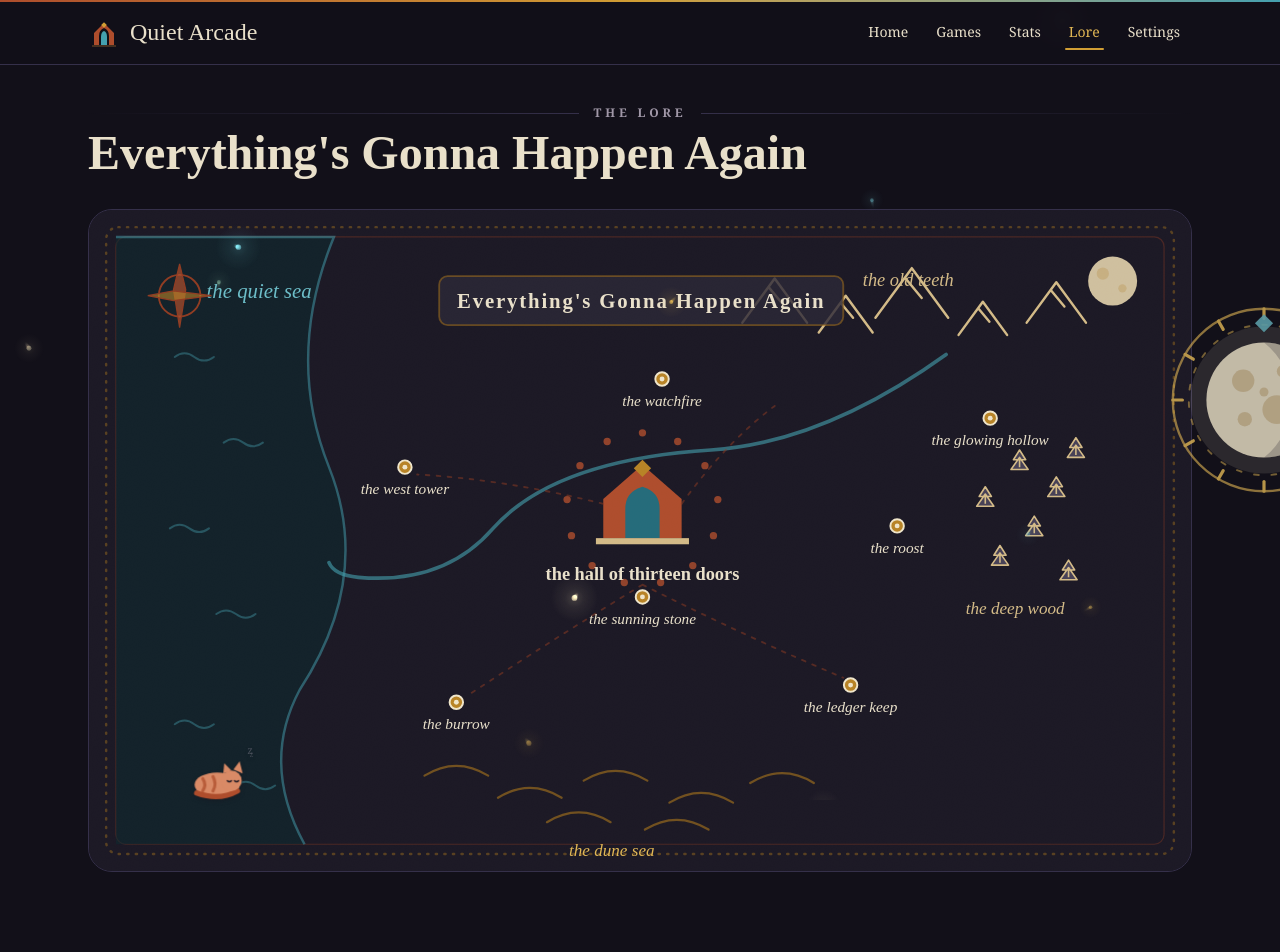
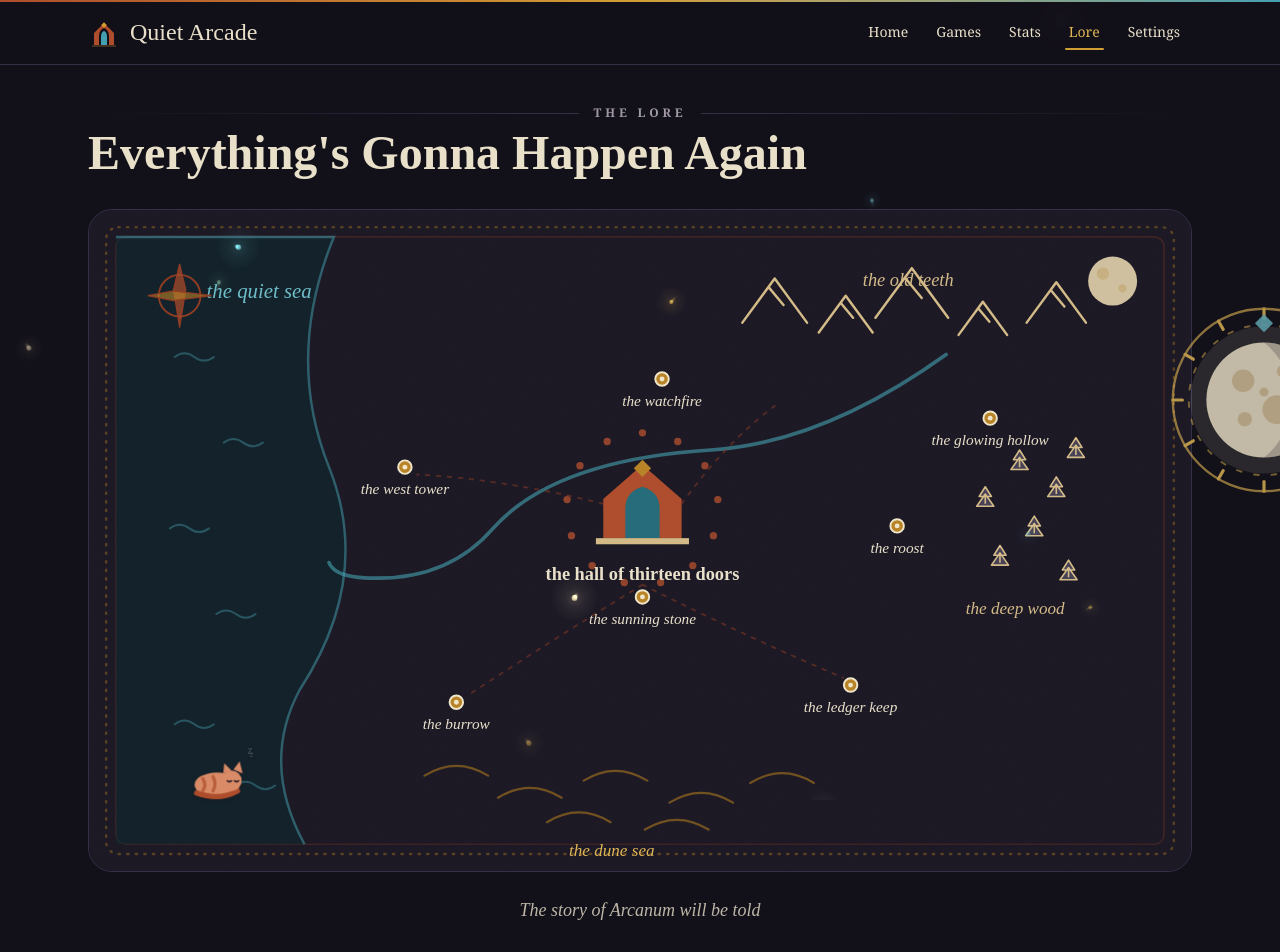
Before and after one commit to mritabhash/quiet-arcade, a React (Vite) app: page /lore in a window 1280 px wide. Shown: the top 952 px of the page. Built offline with nearby package versions, Linux system fonts and the light colour scheme; a web font is replaced by a local one.

Commit message:
Update Quiet Arcade

```diff
--- a/src/pages/Lore.tsx
+++ b/src/pages/Lore.tsx
@@ -148,13 +148,6 @@ function MythicalMap() {
           </g>
         ))}
 
-        {/* cartouche */}
-        <g>
-          <rect x={286} y={54} width={330} height={40} rx={7} className="fill-sand-50/80 stroke-gold-600/60 dark:fill-pine-800/80" strokeWidth={1.5} />
-          <text x={451} y={80} textAnchor="middle" className="fill-[var(--ink)] font-display" fontSize={17} fontWeight={600} letterSpacing={1.5}>
-            Everything&apos;s Gonna Happen Again
-          </text>
-        </g>
       </svg>
     </div>
   );
@@ -175,6 +168,10 @@ export function LorePage() {
       <div className="mt-8">
         <MythicalMap />
       </div>
+
+      <p className="mt-6 text-center font-display text-lg italic text-[var(--ink)]/80">
+        The story of Arcanum will be told
+      </p>
     </div>
   );
 }
```
